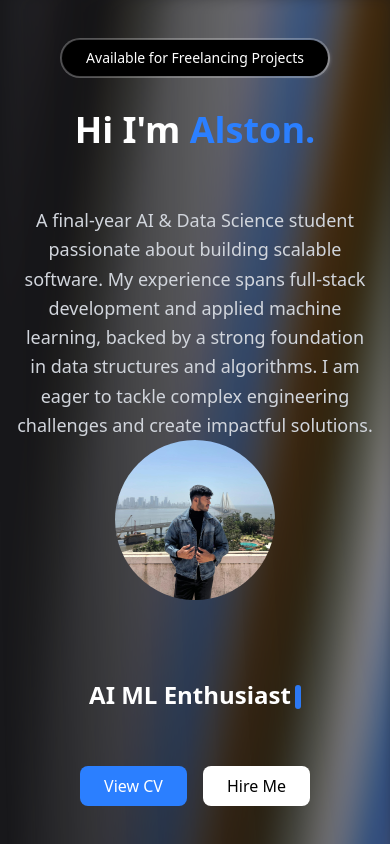
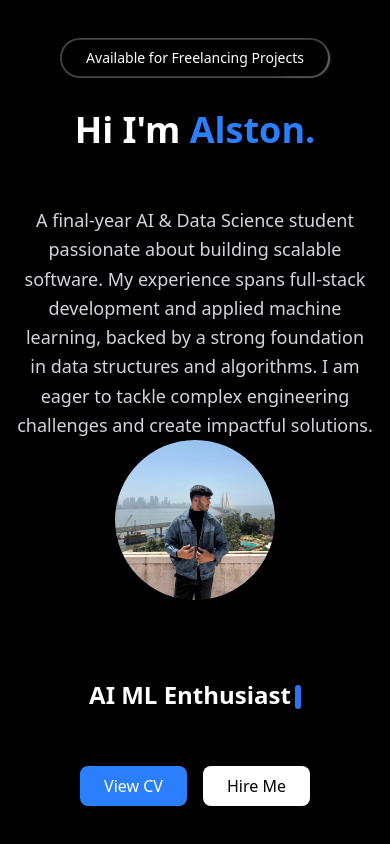
Before and after one commit to alstongit/AlstonPortfolio, a React (Vite) app in the folder my-project/: page / in a window 390 px wide. Shown: the top 844 px of the page. Built offline with nearby package versions, Linux system fonts and the light colour scheme.

Commit message:
aurora changfed rto black for mobile

```diff
--- a/my-project/src/components/ui/aurora-background.jsx
+++ b/my-project/src/components/ui/aurora-background.jsx
@@ -1,6 +1,7 @@
 "use client";;
 import { cn } from "@/lib/utils";
 import React from "react";
+import { isMobile } from "@/lib/device";
 
 export const AuroraBackground = ({
   className,
@@ -8,15 +9,21 @@ export const AuroraBackground = ({
   showRadialGradient = true,
   ...props
 }) => {
+  const isOnMobile = isMobile();
+
   return (
     <main>
       <div
         className={cn(
-          // CHANGED: replace fixed h-[100vh] + full centering with min-h-screen and normal flow
-          "transition-bg relative flex min-h-screen w-full flex-col items-center bg-zinc-50 text-slate-950 dark:bg-zinc-900",
+          // Use simple black background for mobile, aurora for desktop
+          isOnMobile
+            ? "transition-bg relative flex min-h-screen w-full flex-col items-center bg-black text-white"
+            : "transition-bg relative flex min-h-screen w-full flex-col items-center bg-zinc-50 text-slate-950 dark:bg-zinc-900",
           className
         )}
         {...props}>
+        {/* Only render aurora effects on desktop */}
+        {!isOnMobile && (
           <div
             className="absolute inset-0 overflow-hidden"
             style={
@@ -41,14 +48,15 @@ export const AuroraBackground = ({
               }
             }>
             <div
-            //   I'm sorry but this is what peak developer performance looks like // trigger warning
               className={cn(
                 `after:animate-aurora pointer-events-none absolute -inset-[10px] [background-image:var(--white-gradient),var(--aurora)] [background-size:300%,_200%] [background-position:50%_50%,50%_50%] opacity-50 blur-[10px] invert filter will-change-transform [--aurora:repeating-linear-gradient(100deg,var(--blue-500)_10%,var(--indigo-300)_15%,var(--blue-300)_20%,var(--violet-200)_25%,var(--blue-400)_30%)] [--dark-gradient:repeating-linear-gradient(100deg,var(--black)_0%,var(--black)_7%,var(--transparent)_10%,var(--transparent)_12%,var(--black)_16%)] [--white-gradient:repeating-linear-gradient(100deg,var(--white)_0%,var(--white)_7%,var(--transparent)_10%,var(--transparent)_12%,var(--white)_16%)] after:absolute after:inset-0 after:[background-image:var(--white-gradient),var(--aurora)] after:[background-size:200%,_100%] after:[background-attachment:fixed] after:mix-blend-difference after:content-[""] dark:[background-image:var(--dark-gradient),var(--aurora)] dark:invert-0 after:dark:[background-image:var(--dark-gradient),var(--aurora)]`,
                 showRadialGradient &&
                   `[mask-image:radial-gradient(ellipse_at_100%_0%,black_10%,var(--transparent)_70%)]`
               )}></div>
           </div>
-        {/* Added padding wrapper so sections have spacing while allowing scroll */}
+        )}
+
+        {/* Content wrapper */}
         <div className="relative z-10 flex w-full flex-col">
           {children}
         </div>
```
Lines whose indentation alone changed are shown as unchanged.
